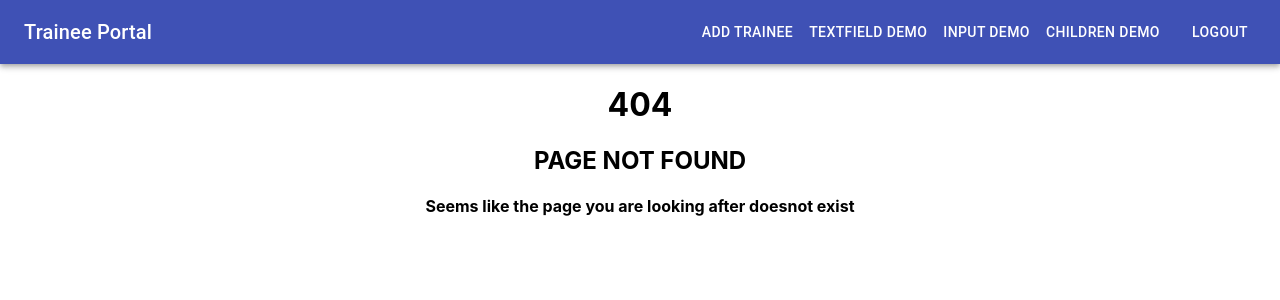
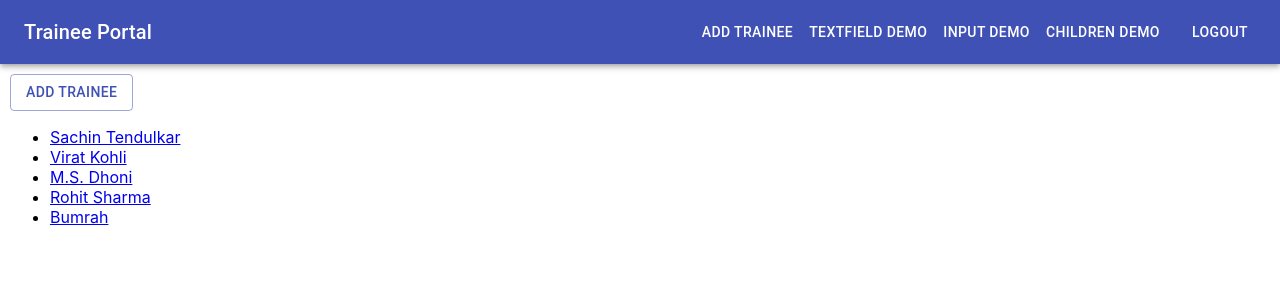
Before and after one commit to Siddhant-Jain-associate/React-Training, a React (Create React App) app: page /trainee in a window 1280 px wide. Before the commit this address had no page. Shown: the top 300 px of the page. Built offline with nearby package versions, Linux system fonts and the light colour scheme.

Commit message:
Adding Day-12 complete

```diff
--- a/package.json
+++ b/package.json
@@ -8,8 +8,10 @@
     "@testing-library/jest-dom": "^5.11.10",
     "@testing-library/react": "^11.2.6",
     "@testing-library/user-event": "^12.8.3",
+    "moment": "^2.29.1",
     "react": "^17.0.2",
     "react-dom": "^17.0.2",
+    "react-moment": "^1.1.1",
     "react-router": "^5.2.0",
     "react-router-dom": "^5.2.0",
     "react-scripts": "4.0.3",
--- a/src/App.js
+++ b/src/App.js
@@ -1,12 +1,14 @@
 import React from 'react';
 import Trainee from "./pages/Trainee/Trainee";
-import {BrowserRouter as Router,Switch,Route,Link,Match,Redirect} from 'react-router-dom';
+import {BrowserRouter as Router,Switch,Route,Redirect} from 'react-router-dom';
 import TextFielddemo from './pages/Dayfourorfive'
 import ChildrenDemo from './Components/Math';
 import AuthLayout from './layouts/AuthLayout';
 import PrivateLayout from './layouts/PrivateLayout';
 import Login from './pages/Login/Login';
 import NotFound from './layouts/NotFoundPage';
+import TraineeDetail from './pages/Trainee/TraineeDetails';
+
 
 export default function ButtonAppBar() {
 
@@ -16,10 +18,11 @@ export default function ButtonAppBar() {
       <Switch>
       <Route exact path="/">
             <Redirect to="/login" />
-          </Route>
+      </Route>
 
         <AuthLayout path='/login'><Login /></AuthLayout>
-        <PrivateLayout path='/addtrainee'><Trainee /></PrivateLayout>
+        <PrivateLayout exact path='/trainee'><Trainee /></PrivateLayout>
+        <PrivateLayout path="/trainee/:id"><TraineeDetail /></PrivateLayout>
         <PrivateLayout path="/inputdemo">Input Demo</PrivateLayout>
         <PrivateLayout path='/textfielddemo'><TextFielddemo /></PrivateLayout>
         <PrivateLayout path='/childrendemo'><ChildrenDemo /></PrivateLayout>
--- a/src/pages/Trainee/Trainee.jsx
+++ b/src/pages/Trainee/Trainee.jsx
@@ -1,47 +1,24 @@
 import React from 'react';
-import Button from '@material-ui/core/Button';
-import Dialog from '@material-ui/core/Dialog';
-import DialogContent from '@material-ui/core/DialogContent';
-import DialogForm from './components/AddDialog/AddDialog';
-import DialogTitle from '@material-ui/core/DialogTitle';
-import {makeStyles} from '@material-ui/core/styles';
-const useStyles = makeStyles((theme) => ({
-  Dialog:{
-    margin: '10px'
-  }
-}));
+import TraineeList from './TraineeList';
+import Trainees from './data/trainee';
+import TraineeDetail from './TraineeDetails';
+import { BrowserRouter as Router,Route,Switch} from 'react-router-dom';
+
+
+
 
 export default function FormDialog() {
-  const [open, setOpen] = React.useState(false);
 
-  const handleClickOpen = () => {
-    setOpen(true);
-  };
-  const INITIAL_FORM_STATE = {
-    firstName: '',
-    lastName: '',
-    email: '',
-    password: '',
-    confirmpassword: ''
-}
-
-  const handleClose = () => {
-    setOpen(false);
-  };
-  const classes = useStyles();
   return (
 
+    <Router>
+        <TraineeList  data={Trainees} />
+      <Switch>
+        <Route path="/trainee/:id">
+          <TraineeDetail />
+        </Route>
+      </Switch>
 
-    <div className={classes.Dialog}>
-      <Button variant="outlined" color="primary" onClick={handleClickOpen}>
-        Add Trainee
-      </Button>
-      <Dialog open={open} onClose={handleClose} aria-labelledby="form-dialog-title">
-        <DialogTitle id="form-dialog-title">ADD TRAINEE</DialogTitle>
-        <DialogContent>
-          <DialogForm INTIAL_FORM_STATE = {INITIAL_FORM_STATE} clicked={handleClose}/>
-        </DialogContent>
-      </Dialog>
-    </div>
+    </Router>
   );
 }
--- /dev/null
+++ b/src/pages/Trainee/TraineeDetails.jsx
@@ -0,0 +1,76 @@
+import React from 'react';
+import { makeStyles } from '@material-ui/core/styles';
+import Card from '@material-ui/core/Card';
+import CardActionArea from '@material-ui/core/CardActionArea';
+import CardActions from '@material-ui/core/CardActions';
+import CardContent from '@material-ui/core/CardContent';
+import CardMedia from '@material-ui/core/CardMedia';
+import Button from '@material-ui/core/Button';
+import Typography from '@material-ui/core/Typography';
+import {useParams,Link} from 'react-router-dom';
+import NotFound from '../../layouts/NotFoundPage';
+import data from './data/trainee';
+import Moment from 'react-moment';
+
+
+const useStyles = makeStyles({
+  root: {
+    maxWidth: 345,
+  },
+  media: {
+    height: 140,
+  },
+});
+
+export default function TraineeDetail(props) {
+  const classes = useStyles();
+
+  let {id} = useParams();
+  console.log(id);
+
+  const trainee = data.find(p=>p.id===id);
+  console.log(trainee.name);
+  let TraineeData=null;
+  if(trainee){
+    TraineeData = (
+      <Card className={classes.root}>
+      <CardActionArea>
+        <CardMedia
+          className={classes.media}
+          image="/static/images/cards/contemplative-reptile.jpg"
+          title="Contemplative Reptile"
+        />
+        <CardContent>
+          <Typography gutterBottom variant="h5" component="h2">
+            {trainee.name}
+          </Typography>
+          <Typography variant="body2" color="textSecondary" component="p">
+           {trainee.email}<br/>
+           <Moment format="dddd, MMMM Do YYYY, h:mm:ss a" >
+              {trainee.date}
+           </Moment>
+          </Typography>
+        </CardContent>
+      </CardActionArea>
+      <CardActions>
+        <Button size="small" color="primary" component={Link} to="/trainee">
+           Back
+        </Button>
+      </CardActions>
+    </Card>
+    )
+  }else{
+    TraineeData = (<NotFound />)
+  }
+  // const params = useLocation();
+  // console.log(params.pathname);
+  // console.log(params.pathname.substr(9,25));
+  // let Trainee = Object.keys(Trainees).find(key => Trainees[key].id === params.pathname.substr(9,24));
+  // console.log(Trainees[Trainee]);
+
+  return (
+    <div>
+      {TraineeData}
+    </div>
+  );
+}
--- /dev/null
+++ b/src/pages/Trainee/TraineeList.jsx
@@ -0,0 +1,57 @@
+import React from 'react';
+import {Link} from 'react-router-dom';
+import Button from '@material-ui/core/Button';
+import Dialog from '@material-ui/core/Dialog';
+import DialogContent from '@material-ui/core/DialogContent';
+import DialogForm from './components/AddDialog/AddDialog';
+import DialogTitle from '@material-ui/core/DialogTitle';
+import { makeStyles } from '@material-ui/core/styles';
+
+const useStyles = makeStyles((theme) => ({
+    Dialog: {
+      margin: '10px'
+    }
+  }));
+
+
+const TraineeList = (props) =>{
+    const [open, setOpen] = React.useState(false);
+
+  const handleClickOpen = () => {
+    setOpen(true);
+  };
+  const INITIAL_FORM_STATE = {
+    firstName: '',
+    lastName: '',
+    email: '',
+    password: '',
+    confirmpassword: ''
+  }
+
+  const handleClose = () => {
+    setOpen(false);
+  };
+    const classes = useStyles();
+    return(
+        <div className={classes.Dialog}>
+        <Button variant="outlined" color="primary" onClick={handleClickOpen}>
+          Add Trainee
+        </Button>
+        <Dialog open={open} onClose={handleClose} aria-labelledby="form-dialog-title">
+          <DialogTitle id="form-dialog-title">ADD TRAINEE</DialogTitle>
+          <DialogContent>
+            <DialogForm INTIAL_FORM_STATE={INITIAL_FORM_STATE} clicked={handleClose} />
+          </DialogContent>
+        </Dialog>
+        <ul>
+            {props.data.map(i=>{
+                return(<li  key={i.id}><Link to={`/trainee/${i.id}`}>{i.name}</Link></li>)
+            })}
+        </ul>
+        </div>
+    )
+
+}
+
+
+export default TraineeList;
--- /dev/null
+++ b/src/pages/Trainee/data/trainee.js
@@ -0,0 +1,35 @@
+const trainees = [
+  {
+    id: '5c6c47af7740654f0915fac9',
+    name: 'Sachin Tendulkar',
+    email: 'sachin@gmail.com',
+    createdAt: '2019-02-10T18:15:11.778Z',
+  },
+  {
+    id: '5c6c47af7740654f0455fac9',
+    name: 'Virat Kohli',
+    email: 'virat@gmail.com',
+    createdAt: '2019-02-12T18:15:11.778Z',
+  },
+  {
+    id: '5c6567af7740654f0915fac9',
+    name: 'M.S. Dhoni',
+    email: 'msdhoni@gmail.com',
+    createdAt: '2019-02-13T18:15:11.778Z',
+  },
+  {
+    id: '5c6c47af7747854f0915fac9',
+    name: 'Rohit Sharma',
+    email: 'rohit.sharma',
+    createdAt: '2019-02-14T18:15:11.778Z',
+  },
+  {
+    id: '5c6c47af7740654f0915876c9',
+    name: 'Bumrah',
+    email: 'bumhrah@gmail.com',
+    createdAt: '2019-02-15T18:15:11.778Z',
+  },
+];
+
+
+export default trainees;
```
Also changed, not shown: 1 other file (tests, documents, lock files or other folders).
